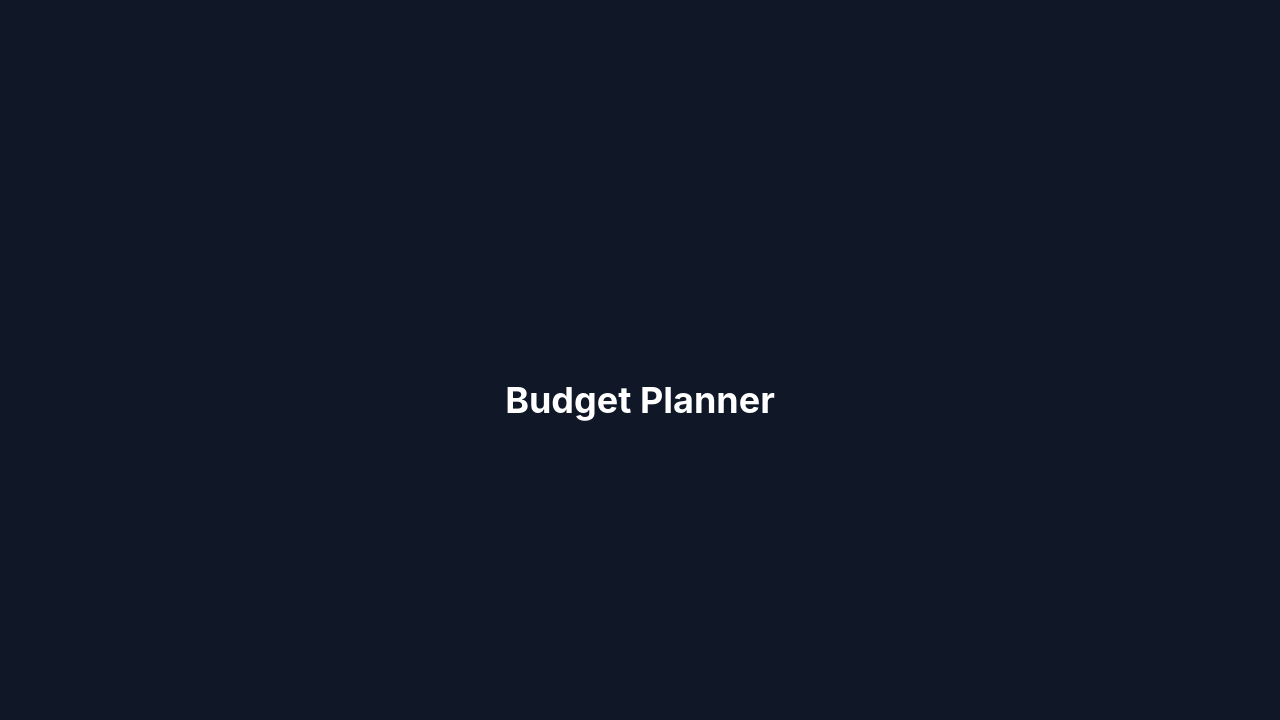
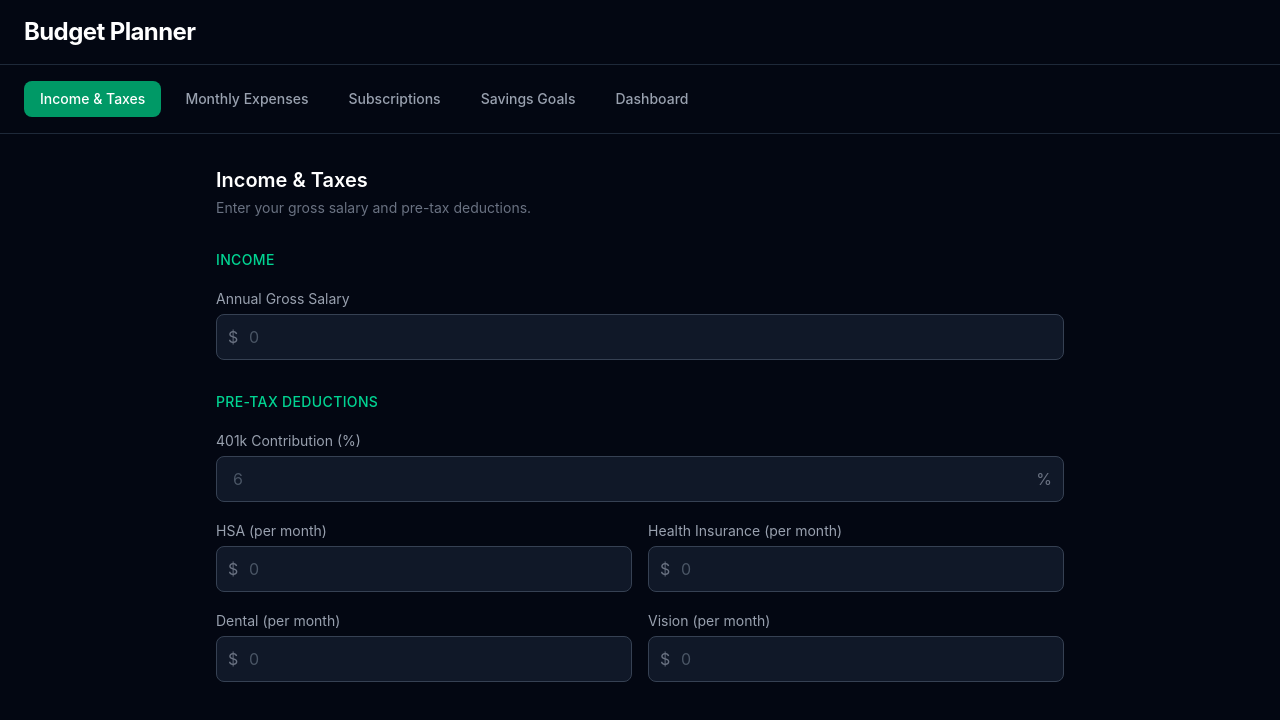
Before and after one commit to rodriq9890/budget-planner, a React (Vite) app: page / in a window 1280 px wide. Shown: the top 720 px of the page. Built offline with nearby package versions, Linux system fonts and the light colour scheme.

Commit message:
add income and taxes form with shared state

```diff
--- a/src/App.jsx
+++ b/src/App.jsx
@@ -1,7 +1,61 @@
+import { useState } from "react"
+import IncomeAndTaxes from "./components/IncomeAndTaxes"
+
+const STEPS = ["Income & Taxes", "Monthly Expenses", "Subscriptions", "Savings Goals", "Dashboard"]
+
 function App() {
+  const [currentStep, setCurrentStep] = useState(0)
+  const [data, setData] = useState({
+    grossSalary: 0,
+    retirement401k: 0,
+    hsa: 0,
+    healthInsurance: 0,
+    dental: 0,
+    vision: 0,
+  })
+
+  const renderStep = () => {
+    switch (currentStep) {
+      case 0:
+        return <IncomeAndTaxes data={data} setData={setData} />
+      case 1:
+        return <p className="text-gray-500">Monthly Expenses — coming soon</p>
+      case 2:
+        return <p className="text-gray-500">Subscriptions — coming soon</p>
+      case 3:
+        return <p className="text-gray-500">Savings Goals — coming soon</p>
+      case 4:
+        return <p className="text-gray-500">Dashboard — coming soon</p>
+      default:
+        return null
+    }
+  }
+
   return (
-    <div className="min-h-screen bg-gray-900 flex items-center justify-center">
-      <h1 className="text-4xl font-bold text-white">Budget Planner</h1>
+    <div className="min-h-screen bg-gray-950 text-gray-100">
+      <header className="border-b border-gray-800 px-6 py-4">
+        <h1 className="text-2xl font-bold tracking-tight text-white">Budget Planner</h1>
+      </header>
+
+      <nav className="px-6 py-4 flex gap-2 border-b border-gray-800">
+        {STEPS.map((step, index) => (
+          <button
+            key={step}
+            onClick={() => setCurrentStep(index)}
+            className={`px-4 py-2 rounded-lg text-sm font-medium transition-colors ${
+              index === currentStep
+                ? "bg-emerald-600 text-white"
+                : "text-gray-400 hover:text-white hover:bg-gray-800"
+            }`}
+          >
+            {step}
+          </button>
+        ))}
+      </nav>
+
+      <main className="max-w-4xl mx-auto px-6 py-8">
+        {renderStep()}
+      </main>
     </div>
   )
 }
--- /dev/null
+++ b/src/components/IncomeAndTaxes.jsx
@@ -0,0 +1,113 @@
+import { useState } from "react"
+
+function IncomeAndTaxes({ data, setData }) {
+  const handleChange = (field, value) => {
+    setData({ ...data, [field]: value })
+  }
+
+  return (
+    <div className="space-y-8">
+      <div>
+        <h2 className="text-xl font-semibold text-white mb-1">Income & Taxes</h2>
+        <p className="text-gray-500 text-sm">Enter your gross salary and pre-tax deductions.</p>
+      </div>
+
+      {/* Gross Salary */}
+      <div className="space-y-4">
+        <h3 className="text-sm font-medium text-emerald-400 uppercase tracking-wide">Income</h3>
+        <label className="block">
+          <span className="text-sm text-gray-400">Annual Gross Salary</span>
+          <div className="relative mt-1">
+            <span className="absolute left-3 top-1/2 -translate-y-1/2 text-gray-500">$</span>
+            <input
+              type="number"
+              value={data.grossSalary || ""}
+              onChange={(e) => handleChange("grossSalary", Number(e.target.value))}
+              placeholder="0"
+              className="w-full bg-gray-900 border border-gray-700 rounded-lg pl-8 pr-4 py-2.5 text-white placeholder-gray-600 focus:outline-none focus:border-emerald-500 focus:ring-1 focus:ring-emerald-500"
+            />
+          </div>
+        </label>
+      </div>
+
+      {/* Pre-Tax Deductions */}
+      <div className="space-y-4">
+        <h3 className="text-sm font-medium text-emerald-400 uppercase tracking-wide">Pre-Tax Deductions</h3>
+
+        <label className="block">
+          <span className="text-sm text-gray-400">401k Contribution (%)</span>
+          <div className="relative mt-1">
+            <input
+              type="number"
+              value={data.retirement401k || ""}
+              onChange={(e) => handleChange("retirement401k", Number(e.target.value))}
+              placeholder="6"
+              className="w-full bg-gray-900 border border-gray-700 rounded-lg px-4 py-2.5 text-white placeholder-gray-600 focus:outline-none focus:border-emerald-500 focus:ring-1 focus:ring-emerald-500"
+            />
+            <span className="absolute right-3 top-1/2 -translate-y-1/2 text-gray-500">%</span>
+          </div>
+        </label>
+
+        <div className="grid grid-cols-2 gap-4">
+          <label className="block">
+            <span className="text-sm text-gray-400">HSA (per month)</span>
+            <div className="relative mt-1">
+              <span className="absolute left-3 top-1/2 -translate-y-1/2 text-gray-500">$</span>
+              <input
+                type="number"
+                value={data.hsa || ""}
+                onChange={(e) => handleChange("hsa", Number(e.target.value))}
+                placeholder="0"
+                className="w-full bg-gray-900 border border-gray-700 rounded-lg pl-8 pr-4 py-2.5 text-white placeholder-gray-600 focus:outline-none focus:border-emerald-500 focus:ring-1 focus:ring-emerald-500"
+              />
+            </div>
+          </label>
+
+          <label className="block">
+            <span className="text-sm text-gray-400">Health Insurance (per month)</span>
+            <div className="relative mt-1">
+              <span className="absolute left-3 top-1/2 -translate-y-1/2 text-gray-500">$</span>
+              <input
+                type="number"
+                value={data.healthInsurance || ""}
+                onChange={(e) => handleChange("healthInsurance", Number(e.target.value))}
+                placeholder="0"
+                className="w-full bg-gray-900 border border-gray-700 rounded-lg pl-8 pr-4 py-2.5 text-white placeholder-gray-600 focus:outline-none focus:border-emerald-500 focus:ring-1 focus:ring-emerald-500"
+              />
+            </div>
+          </label>
+
+          <label className="block">
+            <span className="text-sm text-gray-400">Dental (per month)</span>
+            <div className="relative mt-1">
+              <span className="absolute left-3 top-1/2 -translate-y-1/2 text-gray-500">$</span>
+              <input
+                type="number"
+                value={data.dental || ""}
+                onChange={(e) => handleChange("dental", Number(e.target.value))}
+                placeholder="0"
+                className="w-full bg-gray-900 border border-gray-700 rounded-lg pl-8 pr-4 py-2.5 text-white placeholder-gray-600 focus:outline-none focus:border-emerald-500 focus:ring-1 focus:ring-emerald-500"
+              />
+            </div>
+          </label>
+
+          <label className="block">
+            <span className="text-sm text-gray-400">Vision (per month)</span>
+            <div className="relative mt-1">
+              <span className="absolute left-3 top-1/2 -translate-y-1/2 text-gray-500">$</span>
+              <input
+                type="number"
+                value={data.vision || ""}
+                onChange={(e) => handleChange("vision", Number(e.target.value))}
+                placeholder="0"
+                className="w-full bg-gray-900 border border-gray-700 rounded-lg pl-8 pr-4 py-2.5 text-white placeholder-gray-600 focus:outline-none focus:border-emerald-500 focus:ring-1 focus:ring-emerald-500"
+              />
+            </div>
+          </label>
+        </div>
+      </div>
+    </div>
+  )
+}
+
+export default IncomeAndTaxes
```
